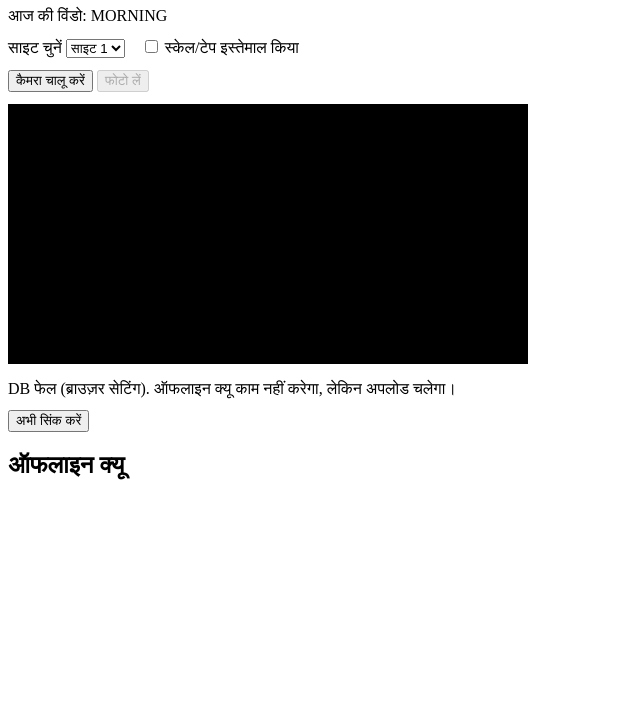
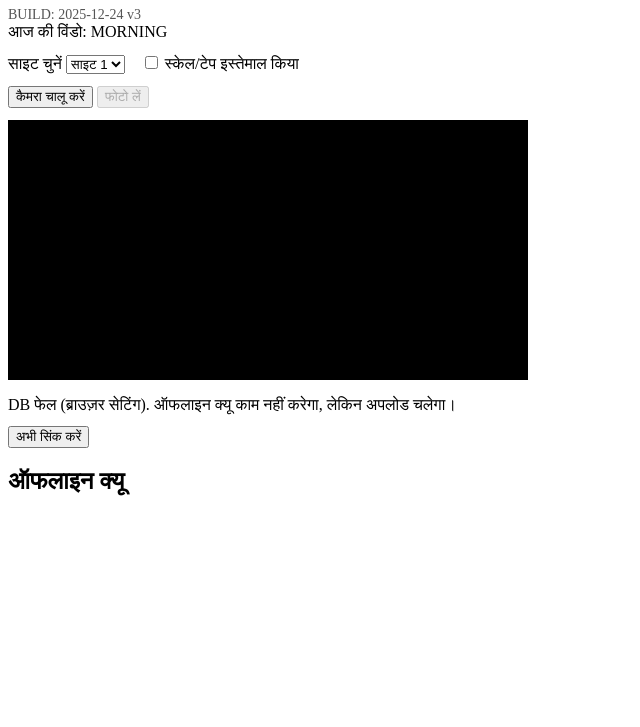
Before and after one commit to snevatia1/progress-monitor, a plain HTML site: page docs/index.html in a window 1280 px wide. Shown: the part 73-800 px from the top of the page, without its empty margins (0-640 px from the left). Drawn offline with Linux system fonts and the light colour scheme.

Commit message:
Add build version display to index.html

```diff
--- a/docs/index.html
+++ b/docs/index.html
@@ -9,7 +9,8 @@
 </head>
 <body>
   <h1>Progress Monitor</h1>
-  <div id="windowLabel">लोड हो रहा है…</div>
+ <div style="font-size:14px;color:#555;">BUILD: 2025-12-24 v3</div>
+ <div id="windowLabel">लोड हो रहा है…</div>
 
   <div style="margin:12px 0;">
     <label>साइट चुनें</label>
```
